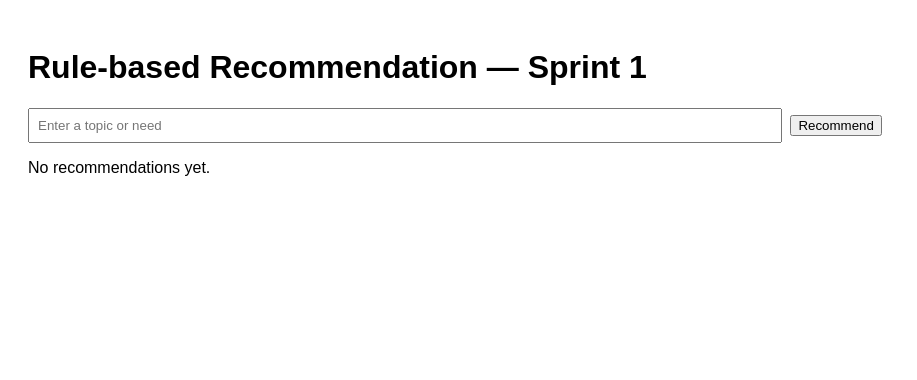
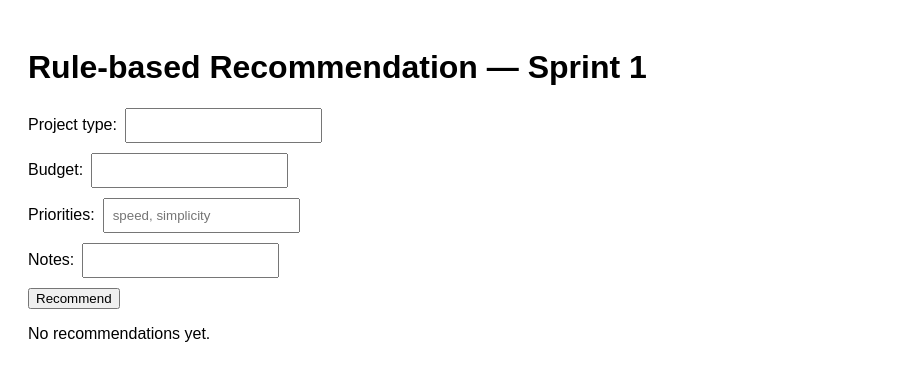
Before and after one commit to jamurillo98/itec322-learnpath, a React (Vite) app in the folder frontend/: page / in a window 1280 px wide. Shown: the top 380 px of the page, without its empty margins (0-917 px from the left). Built offline with nearby package versions, Linux system fonts and the light colour scheme.

Commit message:
Integrate Astraea's Sprint 1 frontend work into main

```diff
--- a/frontend/src/components/InputForm.jsx
+++ b/frontend/src/components/InputForm.jsx
@@ -1,32 +1,126 @@
 import React, { useState } from "react";
 
-// Placeholder input form. In Sprint 1 this will collect a free-text query
-// and POST it to the backend `/recommend` endpoint.
+export default function InputForm({ onResults = () => {} }) {
+  const [projectType, setProjectType] = useState("");
+  const [budget, setBudget] = useState("");
+  const [priorities, setPriorities] = useState("");
+  const [notes, setNotes] = useState("");
 
-export default function InputForm({ onResults = () => {} }) {
-  const [query, setQuery] = useState("");
+  const [message, setMessage] = useState("");
+  const [error, setError] = useState("");
+  const [loading, setLoading] = useState(false);
 
   const submit = async (e) => {
     e.preventDefault();
-    // Minimal local mock until backend integration
-    // Replace with fetch('/recommend') when backend is running
-    const mock = [
-      { id: 1, title: "Sample Resource A", reason: "Matched keyword" },
-    ];
-    onResults(mock);
+
+    setLoading(true);
+    setError("");
+    setMessage("");
+
+    const payload = {
+      project_type: projectType,
+      budget: Number(budget),
+      priorities: priorities
+        .split(",")
+        .map((item) => item.trim())
+        .filter(Boolean),
+      notes: notes || null,
+    };
+
+    try {
+      const response = await fetch("/api/recommend", {
+        method: "POST",
+        headers: {
+          "Content-Type": "application/json",
+        },
+        body: JSON.stringify(payload),
+      });
+
+      if (!response.ok) {
+        throw new Error("Request failed");
+      }
+
+      const data = await response.json();
+
+      onResults(data.recommendations || []);
+      setMessage(data.message || "Request accepted.");
+    } catch (err) {
+      onResults([]);
+      setError("Unable to get recommendations. Please try again.");
+    } finally {
+      setLoading(false);
+    }
   };
 
   return (
     <form onSubmit={submit} style={{ marginBottom: 16 }}>
-      <input
-        aria-label="query"
-        type="text"
-        value={query}
-        placeholder="Enter a topic or need"
-        onChange={(e) => setQuery(e.target.value)}
-        style={{ padding: 8, width: "60%", marginRight: 8 }}
-      />
-      <button type="submit">Recommend</button>
+      <div style={{ marginBottom: 10 }}>
+        <label>
+          Project type:
+          <input
+            type="text"
+            value={projectType}
+            onChange={(e) => setProjectType(e.target.value)}
+            required
+            style={{ marginLeft: 8, padding: 8 }}
+          />
+        </label>
+      </div>
+
+      <div style={{ marginBottom: 10 }}>
+        <label>
+          Budget:
+          <input
+            type="number"
+            min="0"
+            value={budget}
+            onChange={(e) => setBudget(e.target.value)}
+            required
+            style={{ marginLeft: 8, padding: 8 }}
+          />
+        </label>
+      </div>
+
+      <div style={{ marginBottom: 10 }}>
+        <label>
+          Priorities:
+          <input
+            type="text"
+            value={priorities}
+            onChange={(e) => setPriorities(e.target.value)}
+            placeholder="speed, simplicity"
+            style={{ marginLeft: 8, padding: 8 }}
+          />
+        </label>
+      </div>
+
+      <div style={{ marginBottom: 10 }}>
+        <label>
+          Notes:
+          <input
+            type="text"
+            value={notes}
+            onChange={(e) => setNotes(e.target.value)}
+            style={{ marginLeft: 8, padding: 8 }}
+          />
+        </label>
+      </div>
+
+      <button type="submit" disabled={loading}>
+        {loading ? "Loading..." : "Recommend"}
+      </button>
+
+      {message && (
+        <p style={{ marginTop: 10 }}>
+          {message}
+        </p>
+      )}
+
+      {error && (
+        <p style={{ marginTop: 10 }}>
+          {error}
+        </p>
+      )}
     </form>
   );
 }
```
